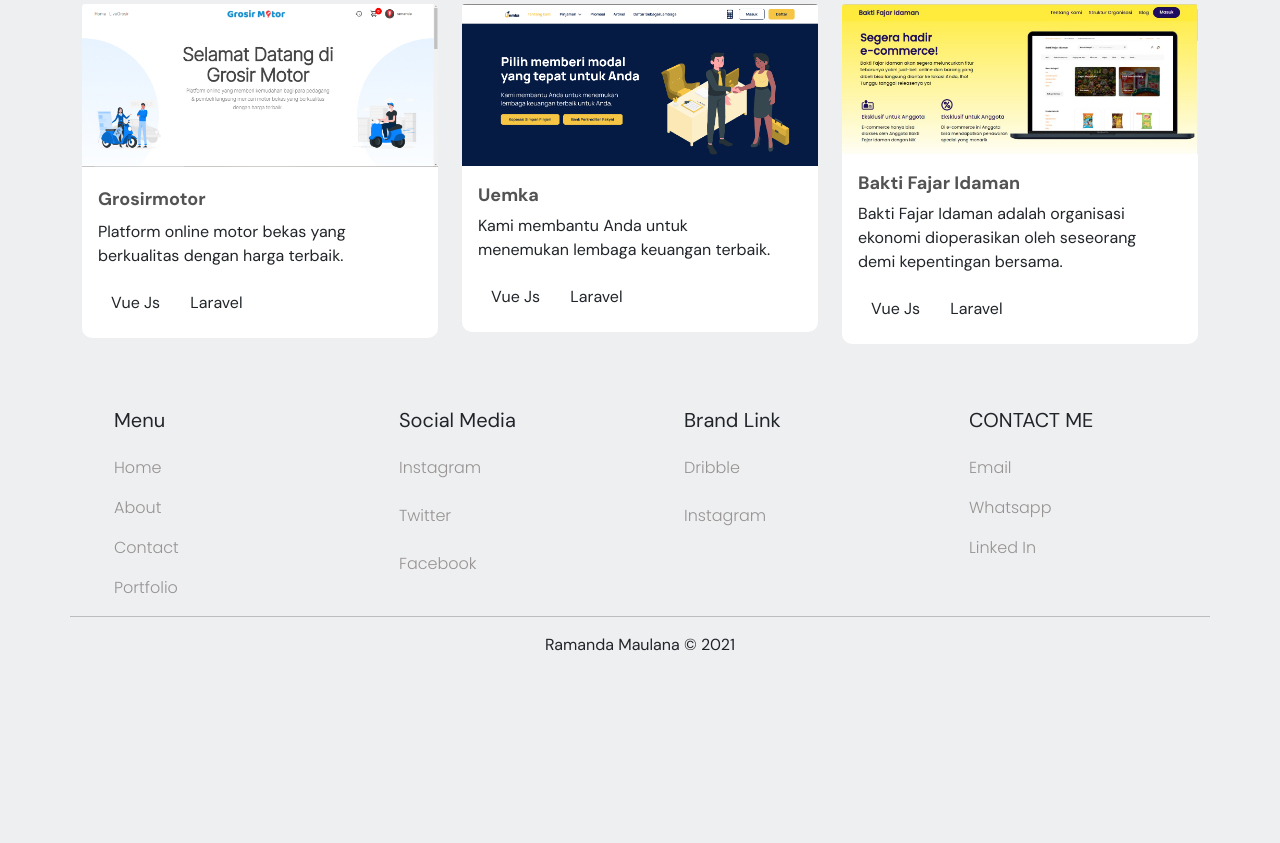
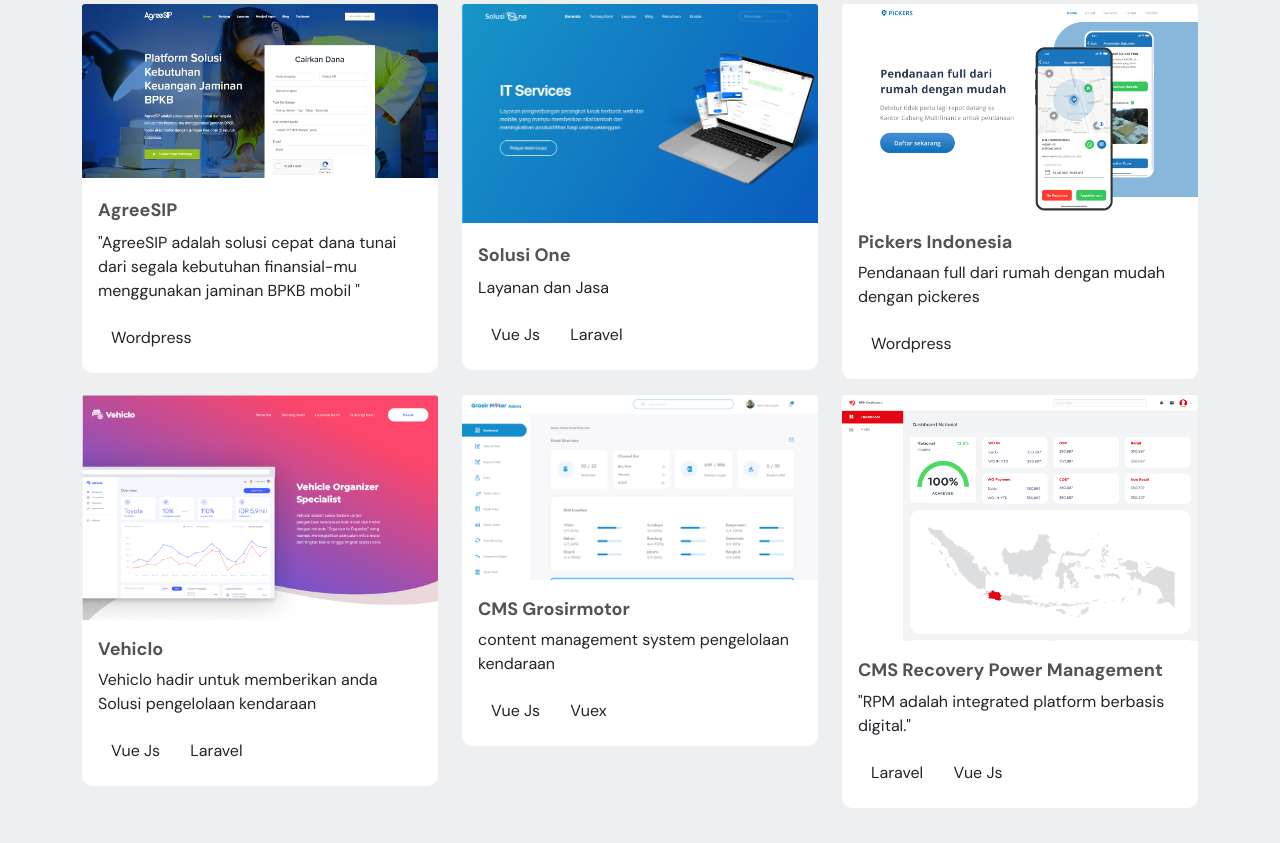
Before and after one commit to ramandamaulana/portfolio, a plain HTML site: page portfolio.html in a window 1280 px wide. Shown: the part 517-1360 px from the top of the page. Before the commit the page ends 1190 px from the top, so only its background shows below. Drawn offline with Linux system fonts and the light colour scheme.

Commit message:
update portfolio

```diff
--- a/portfolio.html
+++ b/portfolio.html
@@ -4,7 +4,7 @@
     <meta charset="UTF-8" />
     <meta http-equiv="X-UA-Compatible" content="IE=edge" />
     <meta name="viewport" content="width=device-width, initial-scale=1.0" />
-    <title>Youdemi</title>
+    <title>Portfolio Ramanda</title>
     <link rel="stylesheet" href="assets/css/bootstrap.min.css" />
     <!-- My Fonts -->
     <link rel="preconnect" href="https://fonts.gstatic.com" />
@@ -115,18 +115,35 @@
               </div>
             </div>
           </div>
+
           <div class="col-md-4 mb-3">
             <div class="card">
-              <img src="assets/img/21.PNG" class="card-img-top" alt="..." />
+              <img src="assets/img/agreesip.PNG" class="card-img-top" alt="..." />
               <div class="card-body text-left">
                 <h2 class="h4">
-                  <a href="https://grosirmotor.id" class="font-portfolio"
-                    >Grosirmotor</a
+                  <a href="https://agreesip.com" class="font-portfolio"
+                    >AgreeSIP</a
                   >
                 </h2>
                 <p>
-                  Platform online motor bekas yang berkualitas dengan harga
-                  terbaik.
+                  "AgreeSIP adalah solusi cepat dana tunai dari segala kebutuhan finansial-mu menggunakan jaminan BPKB mobil "
+                </p>
+                <button class="btn">Wordpress</button>
+
+              </div>
+            </div>
+          </div>
+          <div class="col-md-4 mb-3">
+            <div class="card">
+              <img src="assets/img/solusione.PNG" class="card-img-top" alt="..." />
+              <div class="card-body text-left">
+                <h2 class="h4">
+                  <a href="https://solusione.id" class="font-portfolio"
+                    >Solusi One</a
+                  >
+                </h2>
+                <p>
+                  Layanan dan Jasa
                 </p>
                 <button class="btn">Vue Js</button>
                 <button class="btn">Laravel</button>
@@ -135,14 +152,30 @@
           </div>
           <div class="col-md-4 mb-3">
             <div class="card">
-              <img src="assets/img/12.PNG" class="card-img-top" alt="..." />
+              <img src="assets/img/pickers.PNG" class="card-img-top" alt="..." />
               <div class="card-body text-left">
                 <h2 class="h5">
-                  <a href="https://uemka.com" class="font-portfolio">Uemka</a>
+                  <a href="https://pickersindonesia.com" class="font-portfolio"
+                    >Pickers Indonesia</a
+                  >
                 </h2>
                 <p>
-                  Kami membantu Anda untuk <br />
-                  menemukan lembaga keuangan terbaik.
+                  Pendanaan full dari rumah dengan mudah dengan pickeres
+                </p>
+                <button class="btn">Wordpress</button>
+
+              </div>
+            </div>
+          </div>
+          <div class="col-md-4 mb-3">
+            <div class="card">
+              <img src="assets/img/vehiclo.PNG" class="card-img-top" alt="..." />
+              <div class="card-body text-left">
+                <h2 class="h5">
+                  <a href="https://Vehiclo.id" class="font-portfolio">Vehiclo</a>
+                </h2>
+                <p>
+                  Vehiclo hadir untuk memberikan anda Solusi pengelolaan kendaraan
                 </p>
                 <button class="btn">Vue Js</button>
                 <button class="btn">Laravel</button>
@@ -151,23 +184,37 @@
           </div>
           <div class="col-md-4 mb-3">
             <div class="card">
-              <img src="assets/img/sd.jpg" class="card-img-top" alt="..." />
+              <img src="assets/img/cms-grosirmotor.PNG" class="card-img-top" alt="..." />
               <div class="card-body text-left">
                 <h2 class="h5">
-                  <a href="https://grosirmotor.id" class="font-portfolio"
-                    >Bakti Fajar Idaman</a
-                  >
+                  <a href="https://Vehiclo.id" class="font-portfolio">CMS Grosirmotor</a>
                 </h2>
                 <p>
-                  Bakti Fajar Idaman adalah organisasi ekonomi dioperasikan oleh
-                  seseorang <br />
-                  demi kepentingan bersama.
+                  content management system pengelolaan  kendaraan
                 </p>
                 <button class="btn">Vue Js</button>
-                <button class="btn">Laravel</button>
+                <button class="btn">Vuex</button>
               </div>
             </div>
           </div>
+
+
+          <div class="col-md-4 mb-3">
+            <div class="card">
+              <img src="assets/img/cms-RPM.PNG" class="card-img-top" alt="..." />
+              <div class="card-body text-left">
+                <h2 class="h5">
+                  <a href="https://rpm.sitama.co.id" class="font-portfolio">CMS Recovery Power Management</a>
+                </h2>
+                <p>
+                  "RPM adalah integrated platform berbasis digital."
+                </p>
+                <button class="btn">Laravel</button>
+                <button class="btn">Vue Js</button>
+              </div>
+            </div>
+          </div>
+
         </div>
       </div>
     </section>
```
Also changed, not shown: index.html (+1 -1 lines), assets/img/agreesip.PNG (added), assets/img/cms-RPM.PNG (added), assets/img/cms-grosirmotor.PNG (added), assets/img/emtod.PNG (deleted), assets/img/pickers.PNG (added), assets/img/solusione.PNG (added), assets/img/vehiclo.PNG (added).
